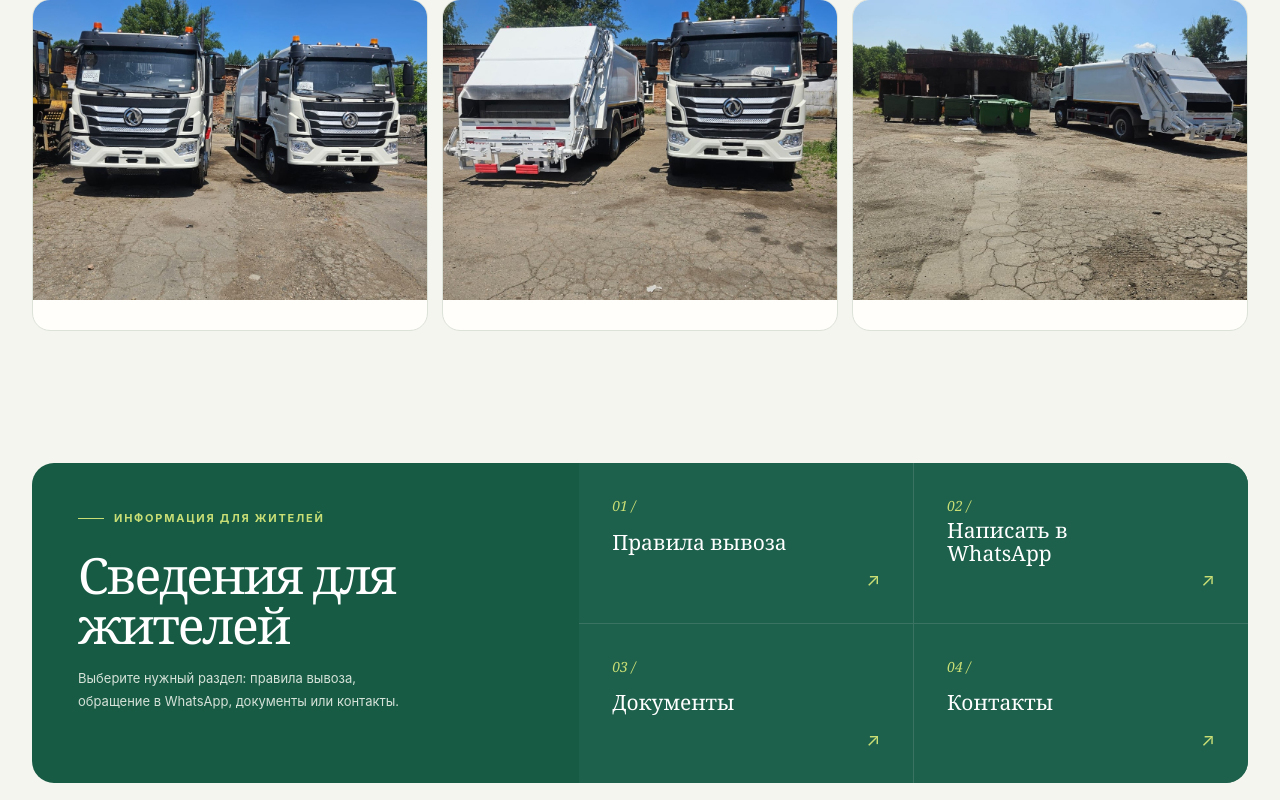
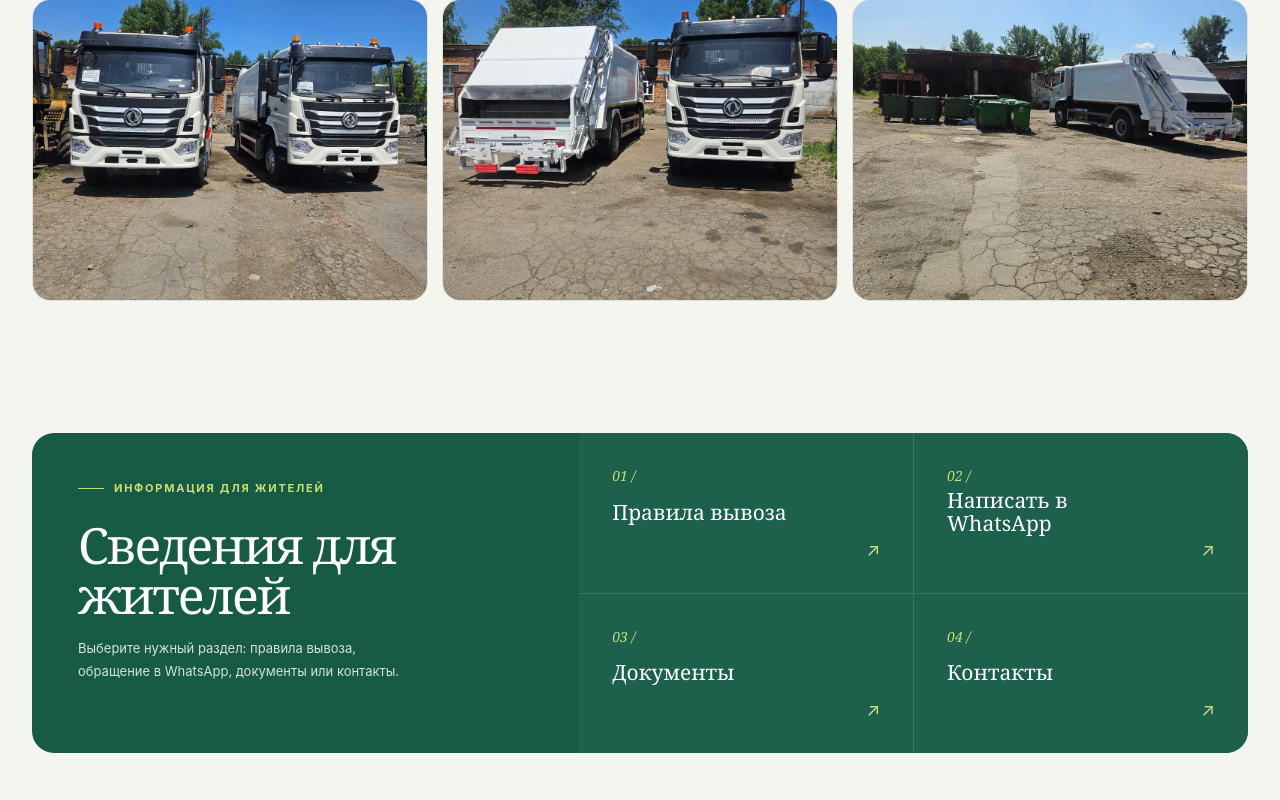
Before and after one commit to dikolayit/oskt-site, a plain HTML site: page index.html in a window 1280 px wide. Shown: the part 1982-2782 px from the top of the page. Drawn offline with Linux system fonts and the light colour scheme.

Commit message:
Update index.html

```diff
--- a/index.html
+++ b/index.html
@@ -56,9 +56,9 @@
       <p class="tariff-source">Основание: решение Усть-Каменогорского городского маслихата от 16 июня 2026 года № 46/2-VIII.</p>
       <div class="fleet-heading"><div><div class="eyebrow">АВТОПАРК</div><h2>Техника компании</h2></div><p>Мусоровозы ТОО «Өскеменспецкоммунтранс»</p></div>
       <div class="fleet-grid">
-        <figure class="fleet-photo"><img src="fleet-front.jpg" alt="Два мусоровоза компании на территории автопарка" loading="lazy"><figcaption></figcaption></figure>
-        <figure class="fleet-photo"><img src="fleet-rear.jpg" alt="Мусоровоз и его задняя часть с механизмом загрузки контейнеров" loading="lazy"><figcaption></figcaption></figure>
-        <figure class="fleet-photo"><img src="fleet-yard.jpg" alt="Мусоровоз на территории автопарка рядом с контейнерами" loading="lazy"><figcaption></figcaption></figure>
+        <figure class="fleet-photo"><img src="fleet-front.jpg" alt="Два мусоровоза компании на территории автопарка" loading="lazy"></figure>
+        <figure class="fleet-photo"><img src="fleet-rear.jpg" alt="Мусоровоз и его задняя часть с механизмом загрузки контейнеров" loading="lazy"></figure>
+        <figure class="fleet-photo"><img src="fleet-yard.jpg" alt="Мусоровоз на территории автопарка рядом с контейнерами" loading="lazy"></figure>
       </div>
     </div></section>
     <section class="resident" id="residents"><div class="wrap"><div class="resident-panel"><div class="resident-copy"><div class="eyebrow">ИНФОРМАЦИЯ ДЛЯ ЖИТЕЛЕЙ</div><h2>Сведения для жителей</h2><p>Выберите нужный раздел: правила вывоза, обращение в WhatsApp, документы или контакты.</p></div><div class="resident-links"><a class="resident-link" href="#services"><span class="n">01 /</span><strong>Правила вывоза</strong><span>↗</span></a><a class="resident-link" href="https://wa.me/77059892538" target="_blank" rel="noopener"><span class="n">02 /</span><strong>Написать в WhatsApp</strong><span>↗</span></a><a class="resident-link" href="#documents"><span class="n">03 /</span><strong>Документы</strong><span>↗</span></a><a class="resident-link" href="#contacts"><span class="n">04 /</span><strong>Контакты</strong><span>↗</span></a></div></div></div></section>
```
